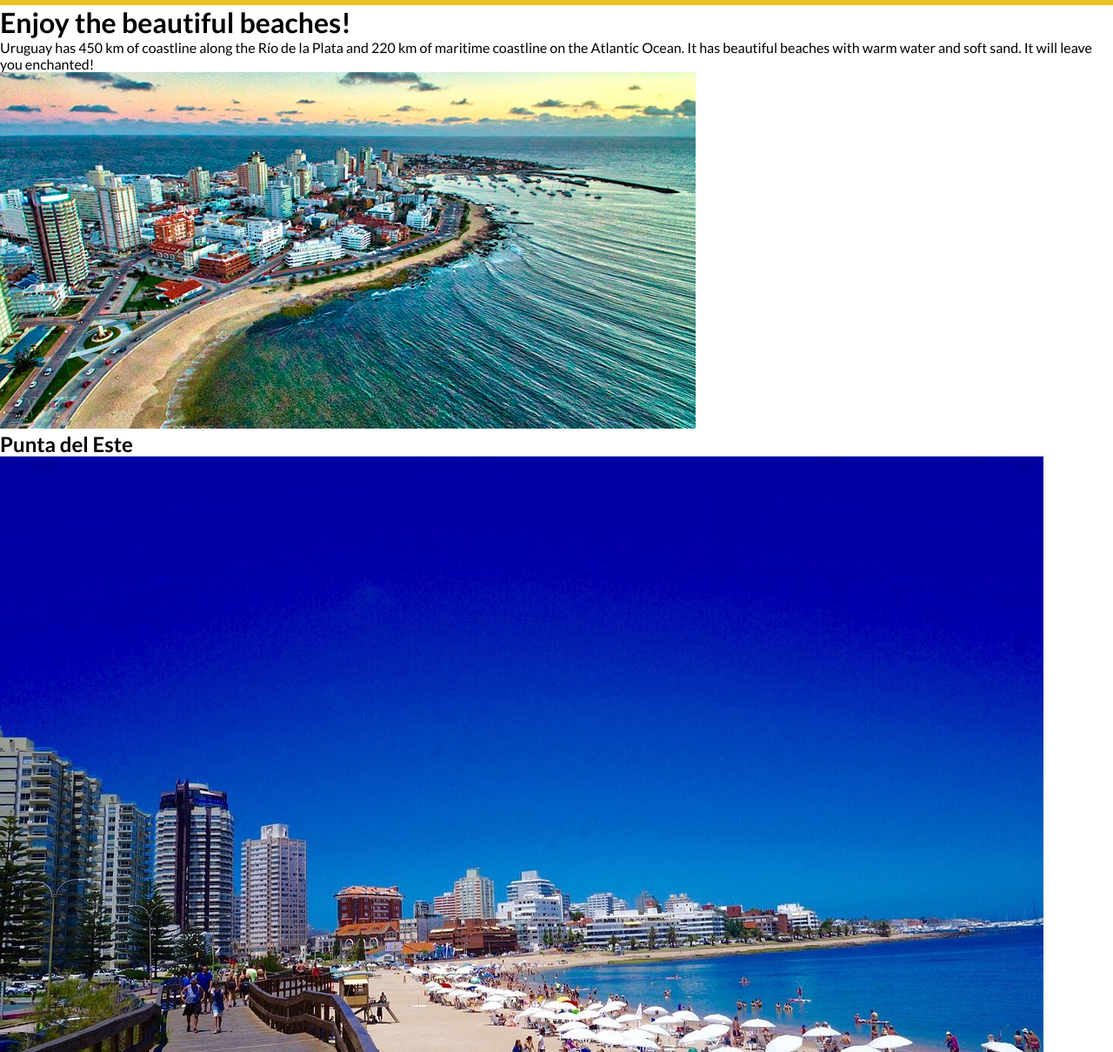
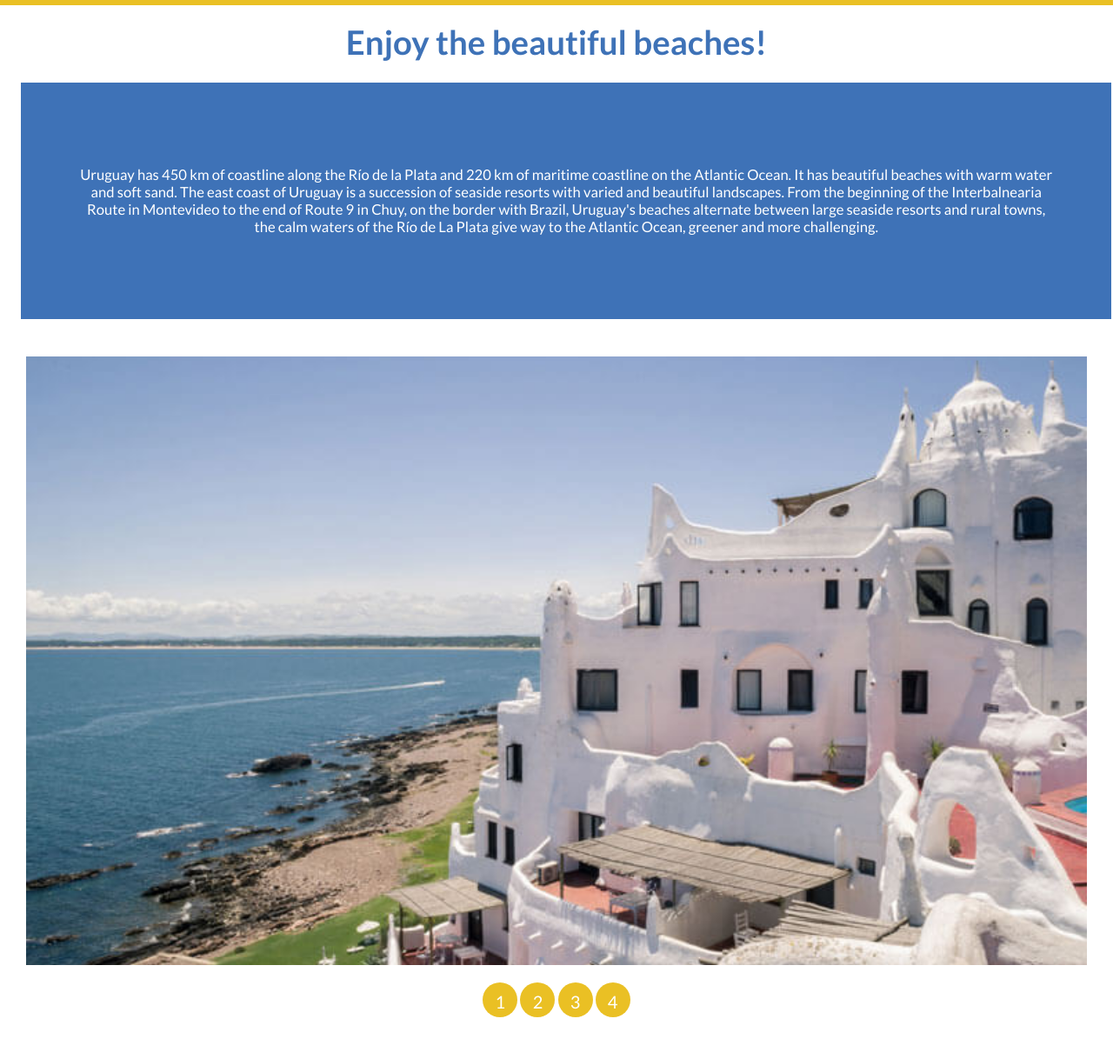
Before and after one commit to LiliaCindyFerreira/wdd130, a plain HTML site: page travel/beaches.html in a window 1280 px wide. Shown: the part 90-1300 px from the top of the page at 87% size. Drawn offline with Linux system fonts and the light colour scheme.

Commit message:
I finished beaches page

```diff
--- a/travel/beaches.html
+++ b/travel/beaches.html
@@ -22,19 +22,66 @@
                     <a href="thermal.html">Hot springs</a>
                 </nav>
             </header>
-            <main id="intro-beaches">
+            <section id="intro-beaches">
                 <h1 class= "beaches-title" >Enjoy the beautiful beaches!</h1>
-                <p>Uruguay has 450 km of coastline along the Río de la Plata and 220 km of maritime coastline on the Atlantic Ocean. It has beautiful beaches with warm water and soft sand. It will leave you enchanted!</p>
-                <img src="images/slider1.png" alt="Punta del este">
+                <div class="intro-beaches-container">
+                    <div>
+                        <p>Uruguay has 450 km of coastline along the Río de la Plata and 220 km of maritime coastline on the Atlantic Ocean. It has beautiful beaches with warm water and soft sand.
+                        The east coast of Uruguay is a succession of seaside resorts with varied and beautiful landscapes. From the beginning of the Interbalnearia Route in Montevideo to the end of Route 9 in Chuy, on the border with Brazil, Uruguay's beaches alternate between large seaside resorts and rural towns, the calm waters of the Río de La Plata give way to the Atlantic Ocean, greener and more challenging.
+                        </p>
+                    </div>
+                </div>
+            </section>
+            <!-- slider -->
+            <main>
+                <div id="slider">
+
+                    <ul class="slider">
+                        <li id="slide1">
+                            <img src="images/slider1.jpg" alt="Casapueblo">
+                        </li>
+                        <li id="slide2">
+                            <img src="images/slider2.jpg" alt="Cabo Polonio">
+                        </li>
+                        <li id="slide3">
+                            <img src="images/slider3.jpg" alt="plaua Uruguay">
+                        </li>
+                        <li id="slide4">
+                            <img src="images/slider4.jpg" alt="playa">
+                        </li>
+                    </ul>
+                    <ul class="menu">
+                        <li>
+                            <a href="#slide1">1</a>
+                        </li>
+                        <li>
+                            <a href="#slide2">2</a>
+                        </li>
+                        <li>
+                            <a href="#slide3">3</a>
+                        </li>
+                        <li>
+                            <a href="#slide4">4</a>
+                        </li>
+                    </ul>
+
+                </div>
             </main>
             <section id="Punta-del-Este">
-                <h2>Punta del Este</h2>
-                <img src="images\punta_del_este.jpg" alt="Punta Del Este">
-                <p>Punta del Este is where luxury and nature converge. It is located in the department of Maldonado, just an hour and a half from the country's capital. Luxurious summer residences, high-rise apartment buildings facing the sea, huge yachts in the harbor, luxury hotels, and restaurants make it the most glamorous seaside resort in America.</p>
+                <h2 class="punta-del-este-title">Punta del Este</h2>
+                <div class="punta-del-este-container">
+                    <img src="images/punta_del_este.jpg" alt="Punta Del Este">
+                    <div>
+                        <p>Punta del Este is where luxury and nature converge. It is located in the department of Maldonado, just an hour and a half from the country's capital. Luxurious summer residences, high-rise apartment buildings facing the sea, huge yachts in the harbor, luxury hotels, and restaurants make it the most glamorous seaside resort in America.</p>
+                    </div>
+                </div>
             </section>
             <footer>
-                <p> The Travel Destination &copy; 2023 - Lilia Ferreira</p>
-                <p><a href="site-plan.html">Site Plan</a></p>
+                <div class="logo-reg">
+                    <img src="images/logouy-horizontal.jpg" alt="">
+                </div>
+                    <p><a class="link-plan" href="site-plan.html">Site Plan</a></p>
+                    <p> The Travel Destination &copy; 2023 - Lilia Ferreira</p>
                 <div class="social">
                     <a href="https://facebook.com" target="_blank">
                         <img src="images/facebook.png" alt="fb icon">
--- a/travel/styles/style.css
+++ b/travel/styles/style.css
@@ -5,13 +5,14 @@
     padding: 0;
     font-family: Lato, Roboto;
 }
+
 :root {
-    --primary-color: #3E72B7   ;
-    --secondary-color: #EAC024 ;
+    --primary-color: #3E72B7;
+    --secondary-color: #EAC024;
     --accent1-color: #6D95C8;
     --accent2-color: white;
 
-    --text-background-secondary:#3E72B7 ;
+    --text-background-secondary: #3E72B7;
     --text-background-accent1: #fff;
 }
 
@@ -21,6 +22,7 @@ header {
     display: flex;
     padding: 0 4vw;
 }
+
 .logo-container {
     width: 22vw;
     display: flex;
@@ -28,9 +30,11 @@ header {
     align-content: center;
     align-items: center;
 }
-#logo_link > img{
+
+#logo_link>img {
     width: 100%;
 }
+
 /* Style the links inside the pill navigation menu */
 .pill-nav a {
     display: inline-block;
@@ -54,7 +58,8 @@ header {
     background-color: var(--primary-color);
     color: var(--accent2-color);
 }
-.pill-nav{
+
+.pill-nav {
     width: 100%;
     display: inline-flex;
     justify-content: center;
@@ -62,27 +67,88 @@ header {
     align-items: center;
 }
 
-#introduction{
+#introduction {
     padding: 3vh 2vw;
+}
+
+.beaches-title {
+    font-size: 3vw;
+    text-align: center;
+    margin-bottom: 3vh;
+    margin-top: 1.5vw;
+    color: var(--primary-color);
 
 }
 
-.home-title{
-    font-size:3vw ;
+.home-title {
+    font-size: 3vw;
     text-align: center;
-    margin-bottom:3vh ;
+    margin-bottom: 3vh;
+    color: var(--primary-color);
+}
+.punta-del-este-title{
+    font-size: 3vw;
+    text-align: center;
+    margin-bottom: 2vh;
     color: var(--primary-color);
 
 }
-.information-container{
+.information-container {
     display: flex;
 }
+.punta-del-este-container{
+    display: flex
+}
+.intro-beaches-container{
+    display: flex;
+    justify-content: center;
+    align-content: center;
+    align-items: center;
+    width: 88vw;
+    height: 18vh;
+    text-align: center;
+    background-color: var(--primary-color);
+    margin-right: 3vh;
+    margin-left: 3vh;
+    margin-bottom: 1vw;
+    color: var(--text-background-accent1);
+    padding: 8vh 8vh;
+    font-size: 1.3vw;
+}
+#Punta-del-Este {
+    margin-bottom: 10vh;
+}
+.punta-del-este-container>div{
+    background-color: var(--primary-color);
+    margin: 0 3vh 0 1vw;
+    display: flex;
+    justify-content: center;
+    align-content: center;
+    align-items: center;
 
-.information-container > div {
+}
+.punta-del-este-container>img{
+    margin-left: 3vh;
+}
+.punta-del-este-container>img,
+.punta-del-este-container>div {
+    width:50vw ;
+    height: 50vh;
+
+}
+.punta-del-este-container>div>p {
+    color: var(--text-background-accent1);
+    font-size: 1.3vw;
+    padding: 8vh 5vw;
+    text-align: center;
+}
+
+.information-container>div {
     width: 65vw;
     height: 26vh;
 }
-.information-container > div > p{
+
+.information-container>div>p {
     background-color: var(--primary-color);
     margin-right: 3vh;
     color: var(--text-background-accent1);
@@ -90,11 +156,9 @@ header {
     font-size: 1.3vw;
 }
 
-.information-container > img {
+.information-container>img {
     width: 34vw;
 }
-
-
 
 #slider {
     font-family: sans-serif;
@@ -186,13 +250,15 @@ footer {
     font-size: 1vw;
     color: var(--secondary-color);
 }
-.logo-reg > img {
+
+.logo-reg>img {
     width: 12vw;
 }
+
 .link-plan {
     text-decoration: none;
 }
+
 .link-plan:visited {
     color: var(--secondary-color);
-
 }
```
Also changed, not shown: travel/index.html (+1 -1 lines), travel/images/slider1.jpg (renamed from travel/images/slider5.jpg), travel/images/slider1.png (deleted). Lines whose indentation alone changed are shown as unchanged.
